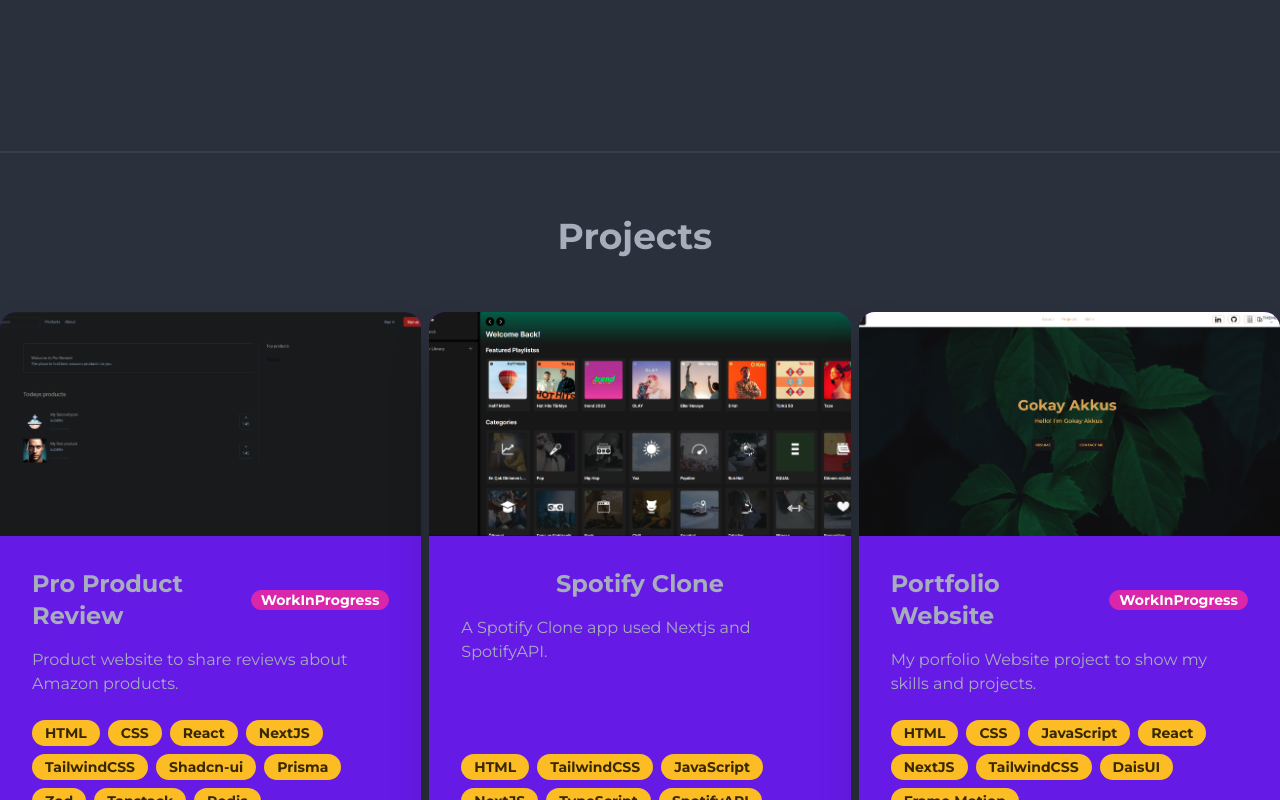
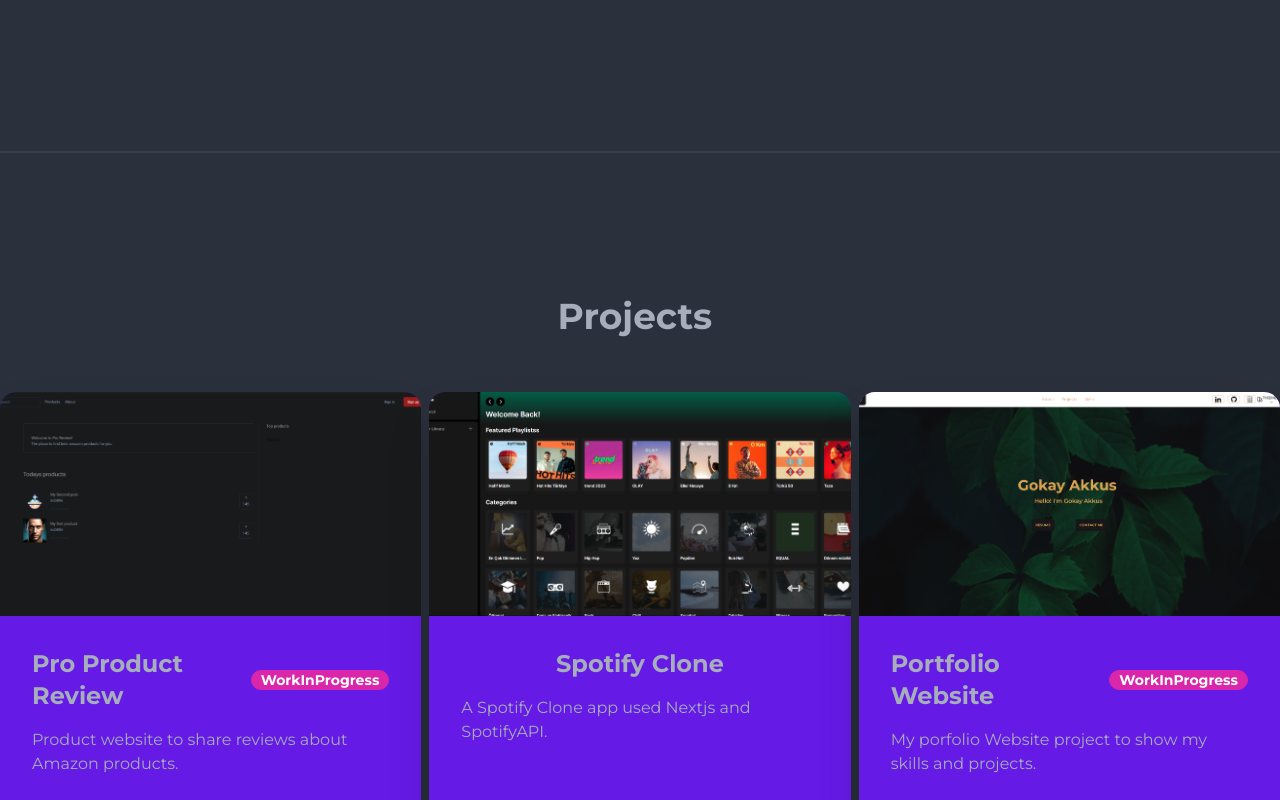
Before and after one commit to GokayA/Portfolio, a Next.js app: page / in a window 1280 px wide. Shown: the part 1520-2320 px from the top of the page. Built offline with nearby package versions, Linux system fonts and the light colour scheme.

Commit message:
fixed layout for project section

```diff
--- a/src/app/page.tsx
+++ b/src/app/page.tsx
@@ -15,12 +15,10 @@ export default function Home() {
       <section id="aboutme" className="min-h-screen">
         <Aboutme />
       </section>
-
-      <div className="divider "></div>
-      <section
-        id="projects"
-        className="pb-10 justify-center min-h-screen flex flex-col items-center  overflow-x-hidden "
-      >
+      <section id="projects" className="pb-20">
+        <div className="divider "></div>
+      </section>
+      <div className="pb-10 justify-center min-h-screen flex flex-col items-center overflow-x-hidden ">
         <AnimatedText className="text-2xl md:text-3xl sm:text-3xl lg:text-4xl primary-content  font-bold mb-4 text-center p-10 ">
           Projects
         </AnimatedText>
@@ -29,9 +27,8 @@ export default function Home() {
             <ProjectCard key={index} project={project} />
           ))}
         </div>
-      </section>
+      </div>
       <div className="divider "></div>
-
       <section id="skills" className="">
         <Skills />
       </section>
--- a/src/components/Navbar.tsx
+++ b/src/components/Navbar.tsx
@@ -1,10 +1,7 @@
 import Link from 'next/link';
-import { FC } from 'react';
 import ThemeSwitcher from './Themeswitch';
 
-interface NavbarProps {}
-
-const Navbar: FC<NavbarProps> = ({}) => {
+const Navbar = () => {
   return (
     <nav className="navbar bg-primary fixed z-30">
       <div className="navbar-start">
```
